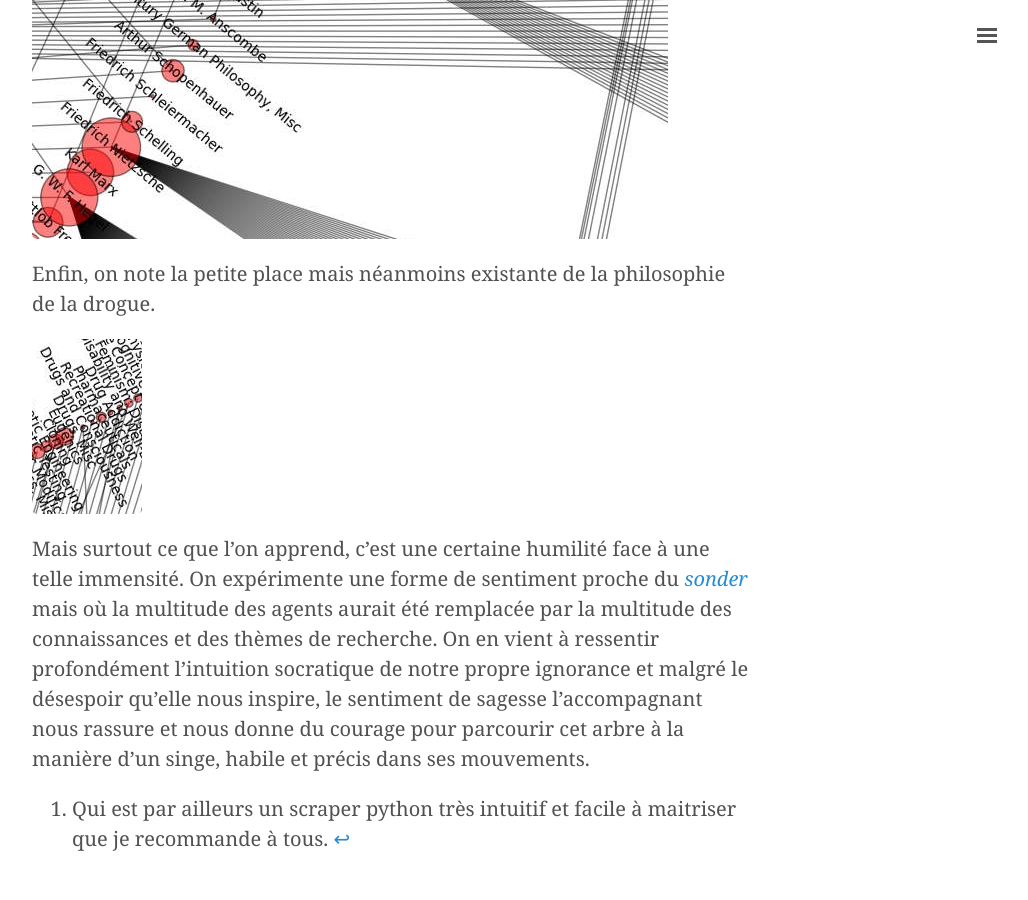
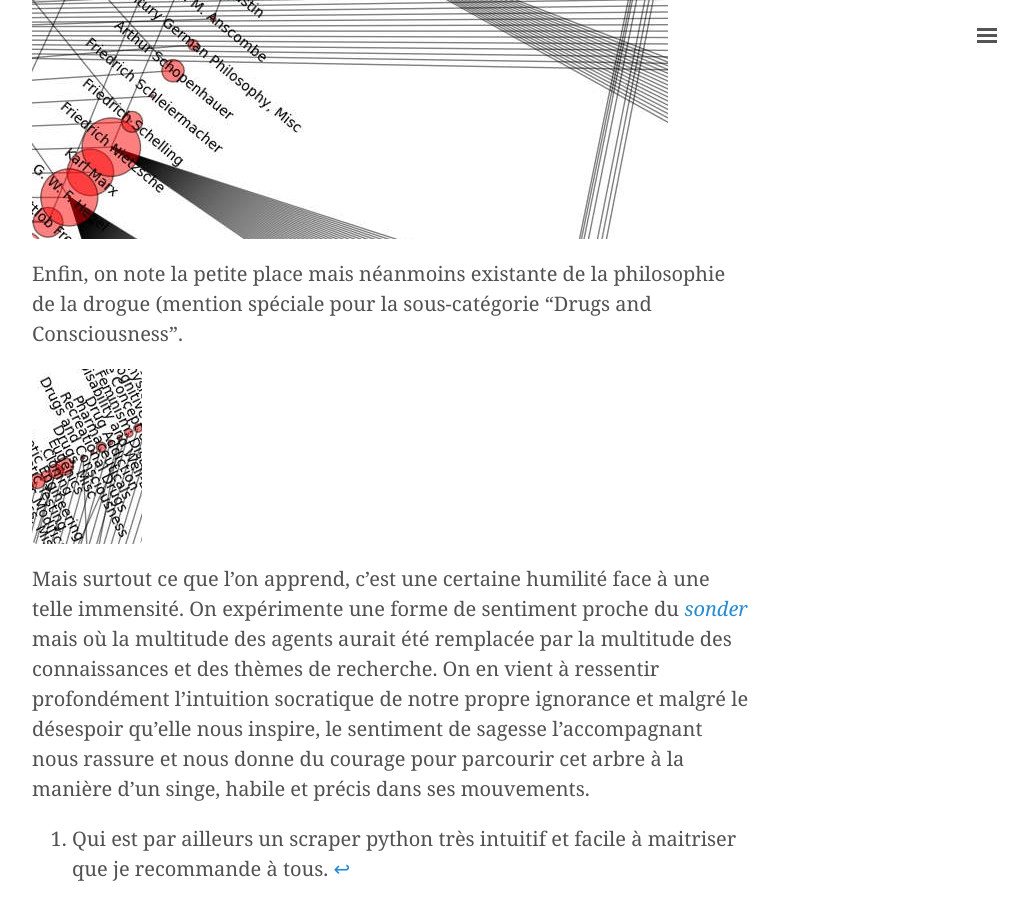
Before and after one commit to valentinlageard/valentinlageard.github.io, a Jekyll site: the page built from _posts/2016-06-24-carte-philo.md, in a window 1280 px wide and 900 px high, scrolled down 7426 px. Shown: the whole window, without its empty margins (248-1276 px from the left). Built offline with Jekyll 4.4.1, drawn with Linux system fonts in a browser that asks for light colours.

Commit message:
Update 2016-06-24-carte-philo.md

```diff
--- a/_posts/2016-06-24-carte-philo.md
+++ b/_posts/2016-06-24-carte-philo.md
@@ -41,7 +42,7 @@ On apprend que Wittgenstein pèse plus que Nietzsche.
 
 ![philosophy map network wittgenstein nietzsche](https://github.com/valentinlageard/valentinlageard.github.io/raw/master/images/philowittgynietzsche.jpg)
 
-Enfin, on note la petite place mais néanmoins existante de la philosophie de la drogue.
+Enfin, on note la petite place mais néanmoins existante de la philosophie de la drogue (mention spéciale pour la sous-catégorie "Drugs and Consciousness".
 
 ![philosophy map network drugs](https://github.com/valentinlageard/valentinlageard.github.io/raw/master/images/philodrugs.jpg)
 
```
Also changed, not shown: other parts of _posts/2016-06-24-carte-philo.md (+1 -0 lines).
